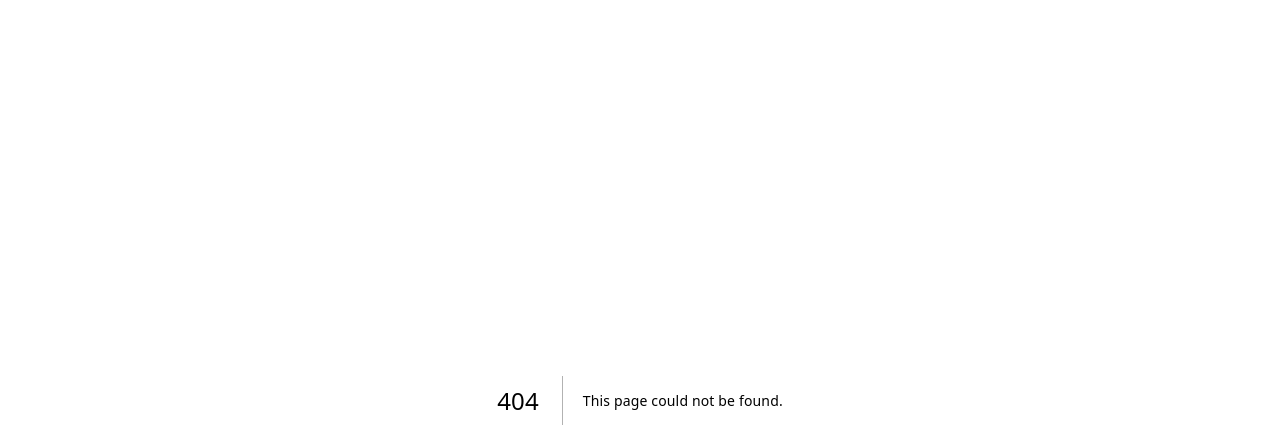
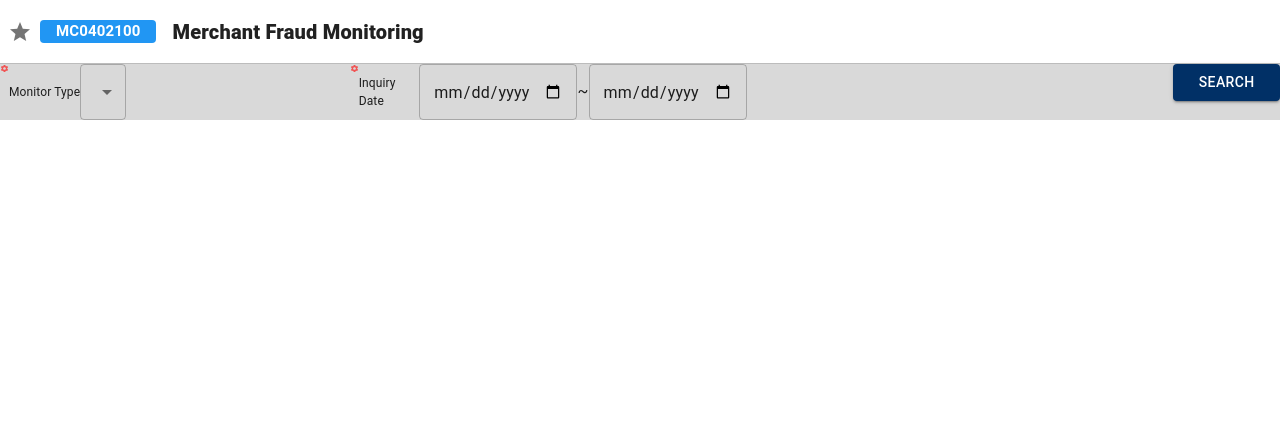
Before and after one commit to OracleTuxedo/bcap-fe, a Next.js app: page /mc04/mc0402100 in a window 1280 px wide. Before the commit this address had no page. Shown: the top 448 px of the page. Built offline with nearby package versions, Linux system fonts and the light colour scheme.

Commit message:
base button, seo refactor and create mc0402100

```diff
--- a/src/components/atoms/BaseButton.tsx
+++ b/src/components/atoms/BaseButton.tsx
@@ -1,6 +1,7 @@
 import { ButtonVariantEnum } from '@/enums';
 import { Button } from '@mui/material';
-type buttonSearchProps = {
+
+type buttonProps = {
   title: string;
   variant: ButtonVariantEnum;
   color?: string;
@@ -12,7 +13,7 @@ const BaseButton = ({
   title,
   color,
   onClickHandler,
-}: buttonSearchProps) => {
+}: buttonProps) => {
   return (
     <Button
       sx={{
--- a/src/components/atoms/seo.tsx
+++ b/src/components/atoms/seo.tsx
@@ -7,10 +7,6 @@ type SeoProps = {
 const Seo = ({ title }: SeoProps) => {
     return (
         <Head>
-        <link
-            rel="stylesheet"
-            href="https://fonts.googleapis.com/icon?family=Material+Icons"
-        />
             <title>{title}</title>
         </Head>
     );
--- a/src/pages/mc0402100/index.tsx
+++ b/src/pages/mc04/mc0402100/index.tsx
@@ -62,7 +62,7 @@ const MC0402100 = () => {
                 </BaseContainer>
                 <Gap size={4} />
                 <BaseContainer isFlex flexSize={1}>
-                    <BaseButton title="Search" variant={ButtonVariantEnum.CONTAINED} onClickHandler={() => console.log('search is pressed')} />
+                    <BaseButton title="Search" variant={ButtonVariantEnum.CONTAINED} onClickHandler={() => {}} />
                 </BaseContainer>
             </BaseContainer>
         </BaseContainer>
```
